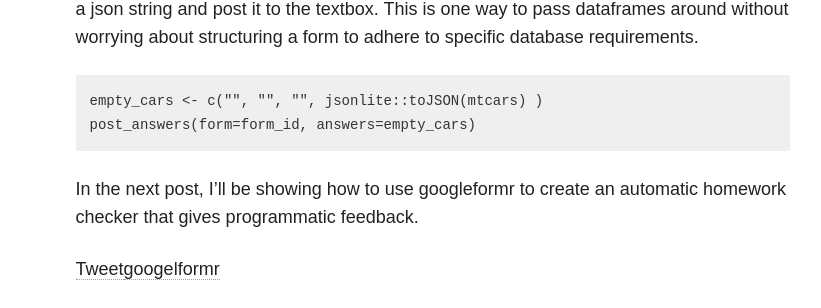
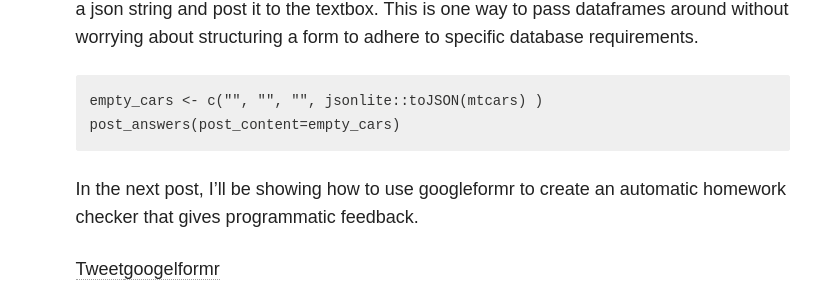
Before and after one commit to data-steve/data-steve.github.io, a Jekyll site: the page built from _posts/2016-08-10-post-multiple-answers-to-google-forms.md, in a window 1280 px wide and 900 px high, scrolled down 2561 px. Shown: the part 286-594 px from the top of the window, without its empty margins (304-1125 px from the left). Built offline with Jekyll 4.4.1, drawn with Linux system fonts in a browser that asks for light colours; nearby versions of some CDN libraries; comment, search, counter and statistics services are not loaded.

Commit message:
post on multiple answer posting

```diff
--- a/_posts/2016-08-10-post-multiple-answers-to-google-forms.md
+++ b/_posts/2016-08-10-post-multiple-answers-to-google-forms.md
@@ -73,7 +73,7 @@ Second, while Google Forms accepts the post no matter its content data types (as
 That's why it may be advisable to use the short answer and long answer text boxes when building your own forms to be used with `googleformr`; with these, we don't face the same restrictions observed above. As proof, we can even turn the `mtcars` dataframe into a json string and post it to the textbox. This is one way to pass dataframes around without worrying about structuring a form to adhere to specific database requirements.
 
     empty_cars <- c("", "", "", jsonlite::toJSON(mtcars) )
-    post_answers(form=form_id, answers=empty_cars)
+    post_answers(post_content=empty_cars)
 
 In the next post, I'll be showing how to use googleformr to create an automatic homework checker that gives programmatic feedback.
 
```
